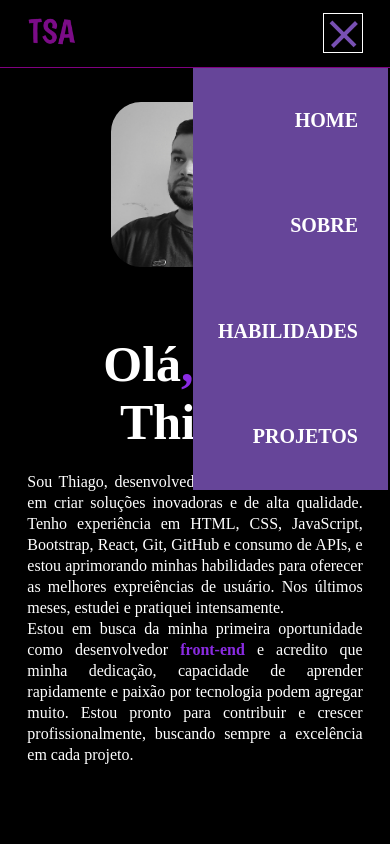
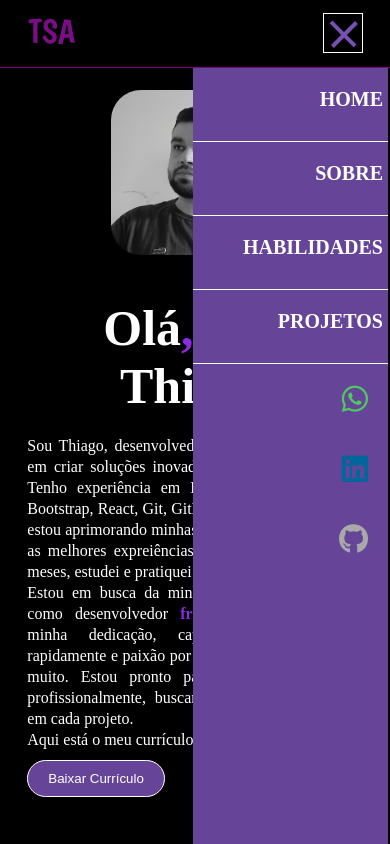
Before and after one commit to ThiagoAndrade92/Portifolio, a plain HTML site: page index.html in a window 390 px wide. Both pictures are taken after a click on the element 342 px from the left and 33 px from the top of the page. Shown: the top 844 px of the page. Drawn offline with Linux system fonts and the light colour scheme.

Commit message:
social mídia e cv

```diff
--- a/estilos/style.css
+++ b/estilos/style.css
@@ -91,6 +91,27 @@ h2.titulo {
     display: none;
 }
 
+.midia {
+    margin-right: 20px;
+}
+
+.midia > a > .fa-brands {
+    font-size: 30px;
+    cursor: pointer;
+}
+
+.whatsapp {
+    color: rgb(77, 203, 93);
+}
+
+.linkedin {
+    color: rgb(1, 102, 156);
+}
+
+.github {
+    color: darkgray;
+}
+
 /* HOME */
 .home {
     padding-top: 90px;
@@ -124,6 +145,20 @@ h2.titulo {
     font-size: 20px;
     text-align: justify;
     line-height: 28px;
+}
+
+.cv {
+    border: 1px solid #fff;
+    margin-top: 10px;
+    padding: 10px 20px;
+    border-radius: 30px;
+    background-color: #664599;
+    color: #fff;
+    cursor: pointer;
+}
+
+.cv:hover {
+    background-color: #5c3d8a;
 }
 
 /* SOBRE */
@@ -446,11 +481,10 @@ h2.titulo {
         right: 27px;
     }
 
-
     .nav-mobile.active {
         display: block;
         width: 50vw;
-        height: 50vh;
+        height: 100vh;
         position: absolute;
         top: 8vh;
         right: 2px;
@@ -459,6 +493,22 @@ h2.titulo {
 
     .nav-itens {
         height: 100%;
+        display: block;
+        text-align: end;
+    }
+
+    .nav-itens>li>a:nth-child(1) {
+        margin-top: 20px;
+    }
+
+    .nav-itens>li {
+        border-bottom: 1px solid #fff;
+        width: 100%;
+    }
+
+    .nav-itens>li>a {
+        margin-bottom: 30px;
+        margin-right: 5px;
     }
 
     .nav-itens>li>a:hover {
@@ -469,6 +519,11 @@ h2.titulo {
     .nav-mobile .d-flex {
         flex-direction: column;
         align-items: end;
+    }
+
+    .nav-mobile .midias .fa-brands {
+        margin-block: 20px;
+
     }
 
     /* Home */
--- a/index.html
+++ b/index.html
@@ -1,5 +1,6 @@
 <!DOCTYPE html>
 <html lang="pt-br">
+
 <head>
     <meta charset="UTF-8">
     <meta name="viewport" content="width=device-width, initial-scale=1.0">
@@ -8,6 +9,7 @@
     <link rel="stylesheet" href="estilos/style.css">
 
 </head>
+
 <body>
     <!-- HEADER -->
     <header class="header">
@@ -22,6 +24,30 @@
                     <li><a href="#sobre">SOBRE</a></li>
                     <li><a href="#habilidades">HABILIDADES</a></li>
                     <li><a href="#projetos">PROJETOS</a></li>
+
+                    <!-- Mídias -->
+                    <div class="midias d-flex">
+
+                        <div class="midia">
+                            <a href="https://wa.me/5519992901698" target="_blank">
+                                <i class="whatsapp fa-brands fa-whatsapp"></i>
+                            </a>
+                        </div><!-- whatsapp -->
+
+                        <div class="midia">
+                            <a href="https://www.linkedin.com/in/thiago-silva-5581a41a2/" target="_blank">
+                                <i class="linkedin fa-brands fa-linkedin"></i>
+                            </a>
+                        </div><!-- linkedin -->
+
+                        <div class="midia">
+                            <a href="https://github.com/ThiagoAndrade92" target="_blank">
+                                <i class="github fa-brands fa-github"></i>
+                            </a>
+                        </div><!-- github -->
+
+                     </div><!-- midias -->
+
                 </ul> <!-- nav-itens -->
             </nav><!-- nav-desktop -->
 
@@ -37,8 +63,33 @@
                     <li><a href="#sobre">SOBRE</a></li>
                     <li><a href="#habilidades">HABILIDADES</a></li>
                     <li><a href="#projetos">PROJETOS</a></li>
+
+                    <!-- Mídias -->
+                     <div class="midias d-flex">
+
+                        <div class="midia">
+                            <a href="https://wa.me/5519992901698" target="_blank">
+                                <i class="whatsapp fa-brands fa-whatsapp"></i>
+                            </a>
+                        </div><!-- whatsapp -->
+
+                        <div class="midia">
+                            <a href="https://www.linkedin.com/in/thiago-silva-5581a41a2/" target="_blank">
+                                <i class="linkedin fa-brands fa-linkedin"></i>
+                            </a>
+                        </div><!-- linkedin -->
+
+                        <div class="midia">
+                            <a href="https://github.com/ThiagoAndrade92" target="_blank">
+                                <i class="github fa-brands fa-github"></i>
+                            </a>
+                        </div><!-- github -->
+
+                     </div><!-- midias -->
+
                 </ul> <!-- nav-itens -->
             </nav><!-- nav-mobile -->
+
         </div><!-- tamanho-de-tela -->
     </header>
 
@@ -52,8 +103,17 @@
                 </div><!-- img-home -->
                 <div class="textos-home">
                     <h1>Olá<span>,</span> Sou Thiago</h1>
-                    <p>Sou Thiago, desenvolvedor <span>front-end</span> com o foco em criar soluções inovadoras e de alta qualidade. Tenho experiência em HTML, CSS, JavaScript, Bootstrap, React, Git, GitHub e consumo de APIs,  e estou aprimorando minhas habilidades para oferecer as melhores expreiências de usuário. Nos últimos meses, estudei e pratiquei intensamente.</p>
-                    <p>Estou em busca da minha primeira oportunidade como desenvolvedor <span>front-end</span> e acredito que minha dedicação, capacidade de aprender rapidamente e paixão por tecnologia podem agregar muito. Estou pronto para contribuir e crescer profissionalmente, buscando sempre a excelência em cada projeto.</p>
+                    <p>Sou Thiago, desenvolvedor <span>front-end</span> com o foco em criar soluções inovadoras e de
+                        alta qualidade. Tenho experiência em HTML, CSS, JavaScript, Bootstrap, React, Git, GitHub e
+                        consumo de APIs, e estou aprimorando minhas habilidades para oferecer as melhores expreiências
+                        de usuário. Nos últimos meses, estudei e pratiquei intensamente.</p>
+                    <p>Estou em busca da minha primeira oportunidade como desenvolvedor <span>front-end</span> e
+                        acredito que minha dedicação, capacidade de aprender rapidamente e paixão por tecnologia podem
+                        agregar muito. Estou pronto para contribuir e crescer profissionalmente, buscando sempre a
+                        excelência em cada projeto.</p>
+                    <p>Aqui está o meu currículo:</p>
+                    <a href="documentos/Currículo.pdf" download> <button class="cv" type="button">Baixar
+                            Currículo</button> </a>
                 </div><!-- home-textos -->
             </div><!-- d-flex -->
         </section><!-- home -->
@@ -63,7 +123,11 @@
             <div class="height center">
                 <h2 style="width: 100%;" class="titulo">Sobre</h2>
                 <div class='textos-sobre'>
-                        <p>Tenho <span>32 anos</span> e sou uma pessoa de estilo de vida mais discreto, gosto de ficar em casa e valorizar meu tempo com atividades como jogar, assistir animes e séries, além de treinar na academia. Sou barbeiro e estou focado em minha carreira como desenvolvedor front-end. Tenho um cachorro e sou apaixonado por tecnologia, buscando sempre me desenvolver e aprender novos desafios.</p>
+                    <p>Tenho <span>32 anos</span> e sou uma pessoa de estilo de vida mais discreto, gosto de ficar em
+                        casa e valorizar meu tempo com atividades como jogar, assistir animes e séries, além de treinar
+                        na academia. Sou barbeiro e estou focado em minha carreira como desenvolvedor front-end. Tenho
+                        um cachorro e sou apaixonado por tecnologia, buscando sempre me desenvolver e aprender novos
+                        desafios.</p>
                 </div><!-- textos-sobre -->
             </div><!-- height -->
 
@@ -177,4 +241,5 @@
     <!-- Font awesome -->
     <script src="https://kit.fontawesome.com/9d59e0ae9e.js" crossorigin="anonymous"></script>
 </body>
+
 </html>
```
Also changed, not shown: 1 other file. Lines whose indentation alone changed are shown as unchanged.
